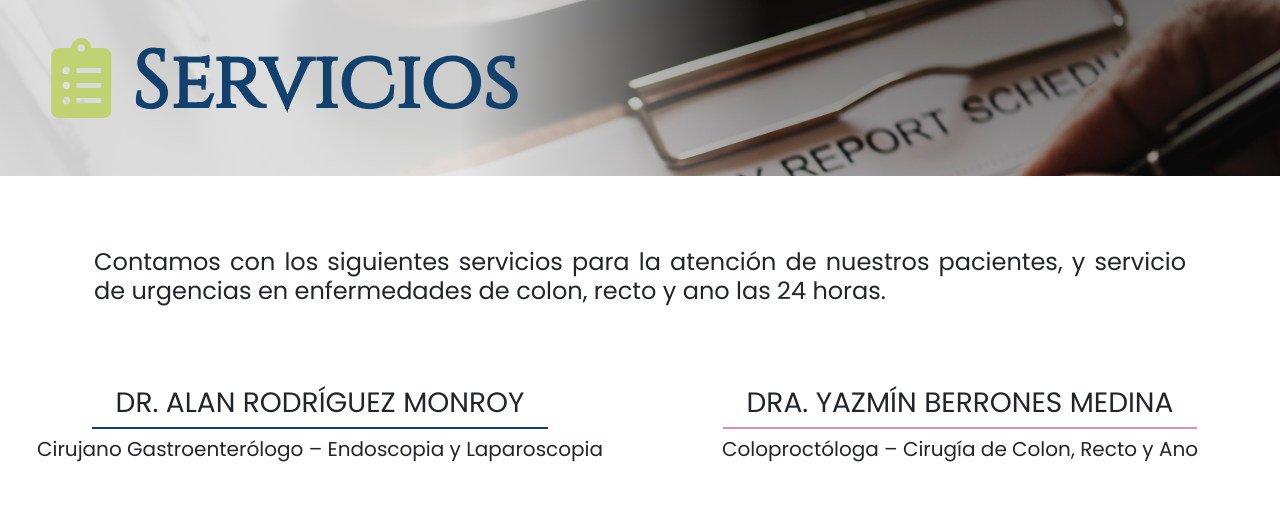
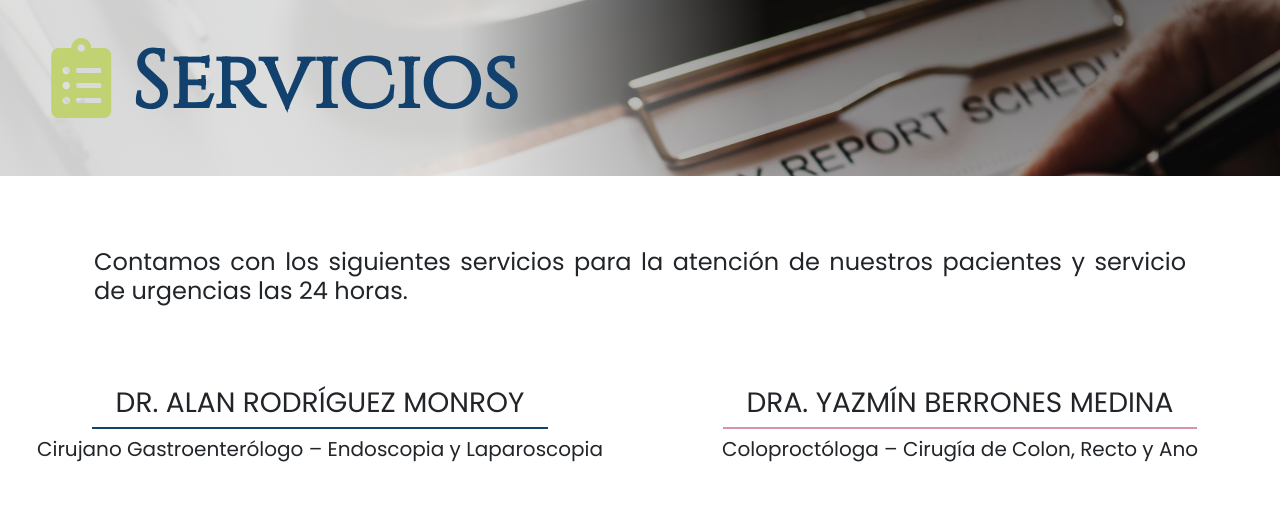
Before and after one commit to LSanchez94/Gastroprocto, a Node server app: page /servicios in a window 1280 px wide. Shown: the part 66-571 px from the top of the page. Run offline with Node 20, Linux system fonts and the light colour scheme; some libraries are stand-ins or nearby versions.

Commit message:
servicios

```diff
--- a/views/servicios2.hbs
+++ b/views/servicios2.hbs
@@ -26,8 +26,8 @@
     <div class="container mt-4">
         <div class="row">
             <h4 class="py-5 px-4 text-justify w-100 name">
-                Contamos con los siguientes servicios para la atención de nuestros pacientes, y servicio
-                de urgencias en enfermedades de colon, recto y ano las 24 horas.
+                Contamos con los siguientes servicios para la atención de nuestros pacientes y servicio
+                de urgencias las 24 horas.
             </h4>
         </div>
     </div>
```
